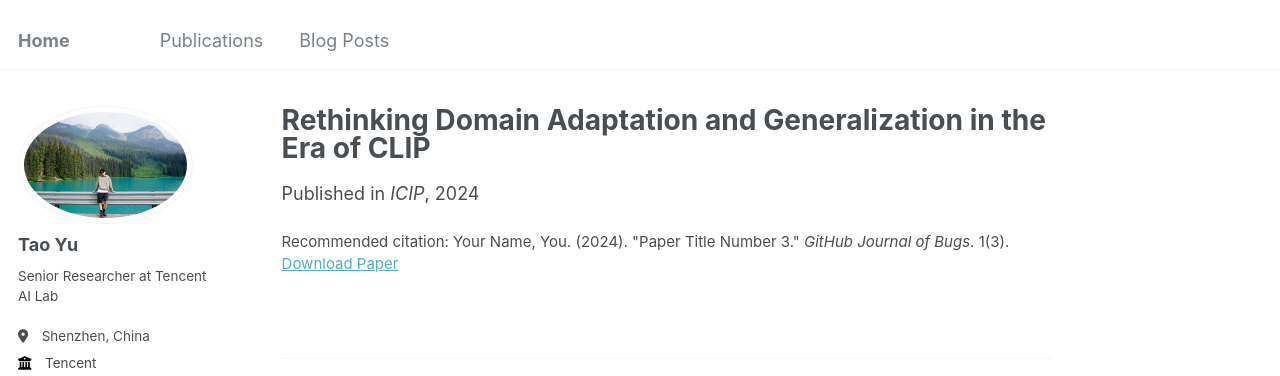
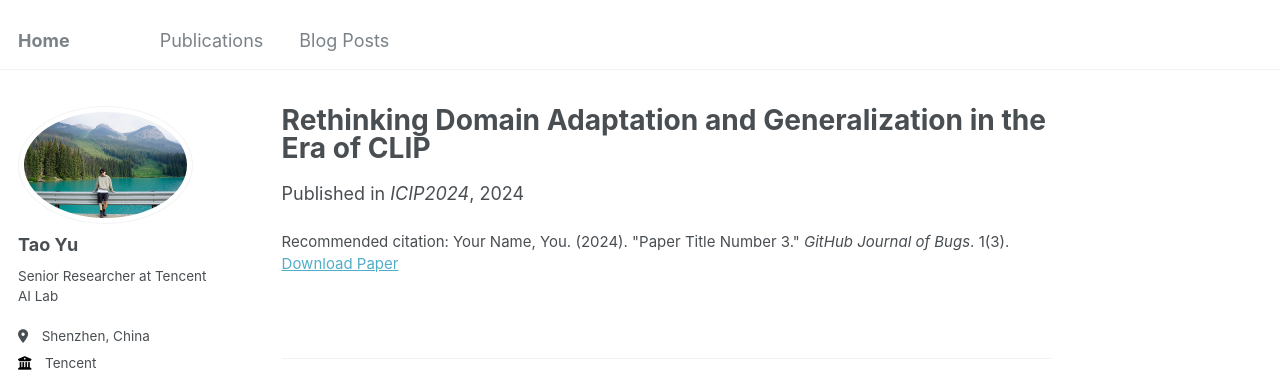
Before and after one commit to geekyutao/geekyutao.github.io, a Jekyll site: the page built from _publications/2024-07-21-paper-title-number-1.md, in a window 1280 px wide and 977 px high. Shown: the top 376 px of the window. Built offline with Jekyll 4.4.1, drawn with Linux system fonts in a browser that asks for light colours; some web fonts are replaced.

Commit message:
initialize

```diff
--- a/_includes/archive-single.html
+++ b/_includes/archive-single.html
@@ -12,7 +12,7 @@
   {% assign title = post.title %}
 {% endif %}
 
-// (* indicates equal contribution)
+(* indicates equal contribution)
 
 <div class="{{ include.type | default: "list" }}__item">
   <article class="archive__item" itemscope itemtype="http://schema.org/CreativeWork">
@@ -40,7 +40,9 @@
       <p class="page__meta"><i class="fa fa-clock-o" aria-hidden="true"></i> {% include read-time.html %}</p>
     {% endif %}
 
-    // add authors1
+    {% if post.authors %}
+      <p class="page__meta"><i class="fa fa-user" aria-hidden="true"></i> {{ post.authors }}</p>
+    {% endif %}
 
         {% if post.collection == 'teaching' %}
           <p> {{ post.type }}, <i>{{ post.venue }}</i>, {{ post.date | default: "1900-01-01" | date: "%Y" }} </p>
--- a/_publications/2024-07-21-paper-title-number-1.md
+++ b/_publications/2024-07-21-paper-title-number-1.md
@@ -1,11 +1,11 @@
 ---
 title: "Rethinking Domain Adaptation and Generalization in the Era of CLIP"
 collection: publications
-# authors: 'Tao'
+authors: 'Tao'
 permalink: /publication/2024-07-21-rethinking-domain-adaptation-and-generalization-in-the-era-of-clip
 excerpt: 'This paper is about fixing template issue #693.'
 date: 2024-07-21
-venue: 'ICIP'
+venue: 'ICIP2024'
 paperurl: 'https://arxiv.org/pdf/2407.15173'
 citation: 'Your Name, You. (2024). &quot;Paper Title Number 3.&quot; <i>GitHub Journal of Bugs</i>. 1(3).'
 ---
```
